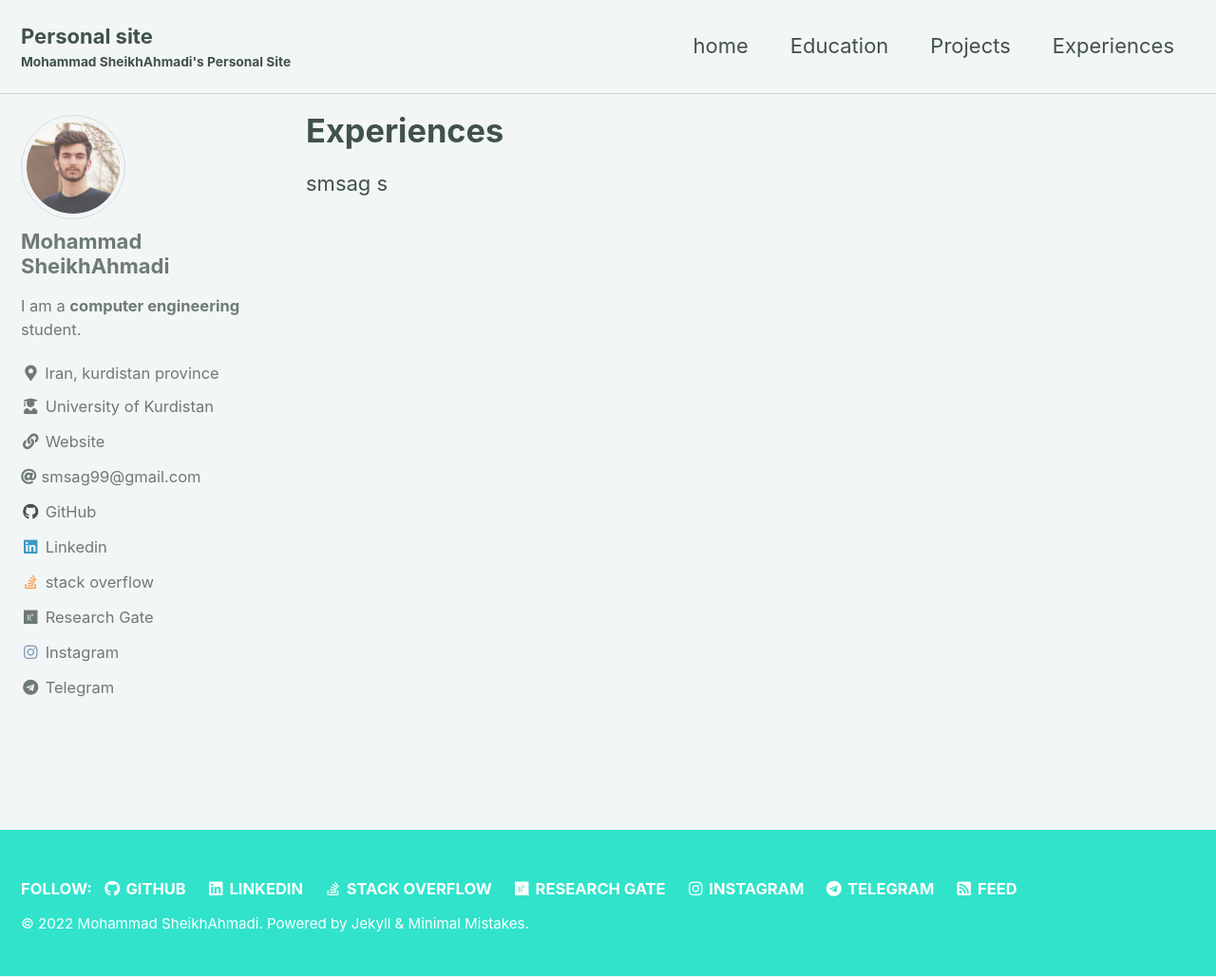
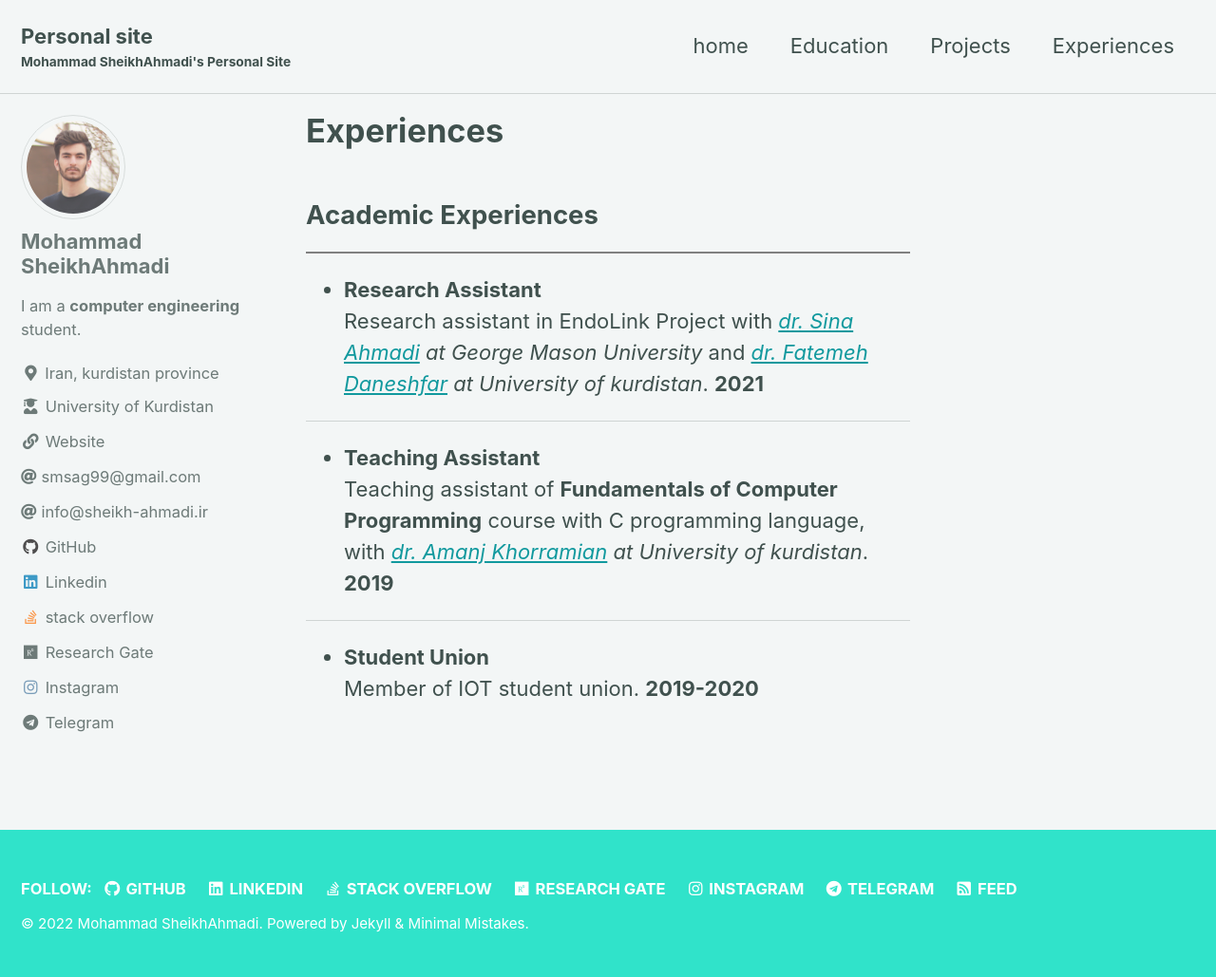
Before and after one commit to smsag99/Personal_Website, a Jekyll site: the page built from _pages/exp.md, in a window 1280 px wide and 1029 px high. Shown: the whole window at 95% size. Built offline with Jekyll 4.4.1, drawn with Linux system fonts in a browser that asks for light colours; cached includes are drawn as plain includes.

Commit message:
add experiences

```diff
--- a/_config.yml
+++ b/_config.yml
@@ -117,6 +117,9 @@ author:
       icon: "fas fa-fw fa-link"
       url: "#"
     - label: "smsag99@gmail.com"
+      icon: "fas fa-regular fa-at"
+      url: ""
+    - label: "info@sheikh-ahmadi.ir"
       icon: "fas fa-regular fa-at"
       url: ""
     - label: "GitHub"
@@ -289,7 +292,6 @@ collections:
     output: true
     permalink: /:collection/:path/
 
-
 # Defaults
 defaults:
   # _posts
--- a/_pages/exp.md
+++ b/_pages/exp.md
@@ -5,5 +5,16 @@ permalink: /exp/
 author_profile: true
 ---
 
-smsag
-s
+## Academic Experiences
+
+<hr style="height:2px;border-width:0;color:gray;background-color:gray">
+- **Research Assistant**<br>
+ Research assistant in EndoLink Project with _[dr. Sina Ahmadi](https://sinaahmadi.github.io/) at George Mason University_ and _[dr. Fatemeh Daneshfar](https://uok.ac.ir/fa/~f.daneshfar) at University of kurdistan_. **2021**
+<br>
+<hr>
+- **Teaching Assistant**<br>
+ Teaching assistant of **Fundamentals of Computer Programming** course with C programming language, with _[dr. Amanj Khorramian](https://uok.ac.ir/fa/~a.khorramian) at University of kurdistan_. **2019**
+<br>
+<hr>
+- **Student Union**<br>
+ Member of IOT student union. **2019-2020**
```
Also changed, not shown: 9 other files.
